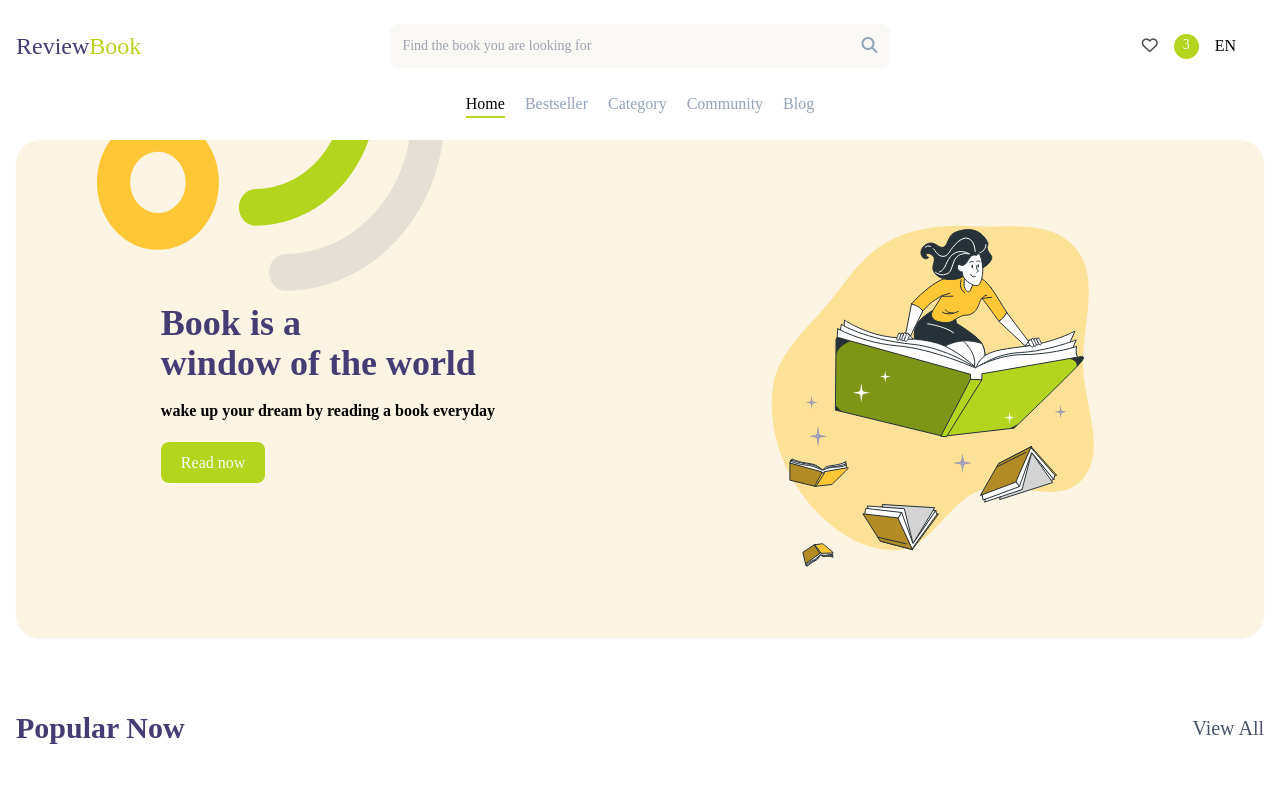
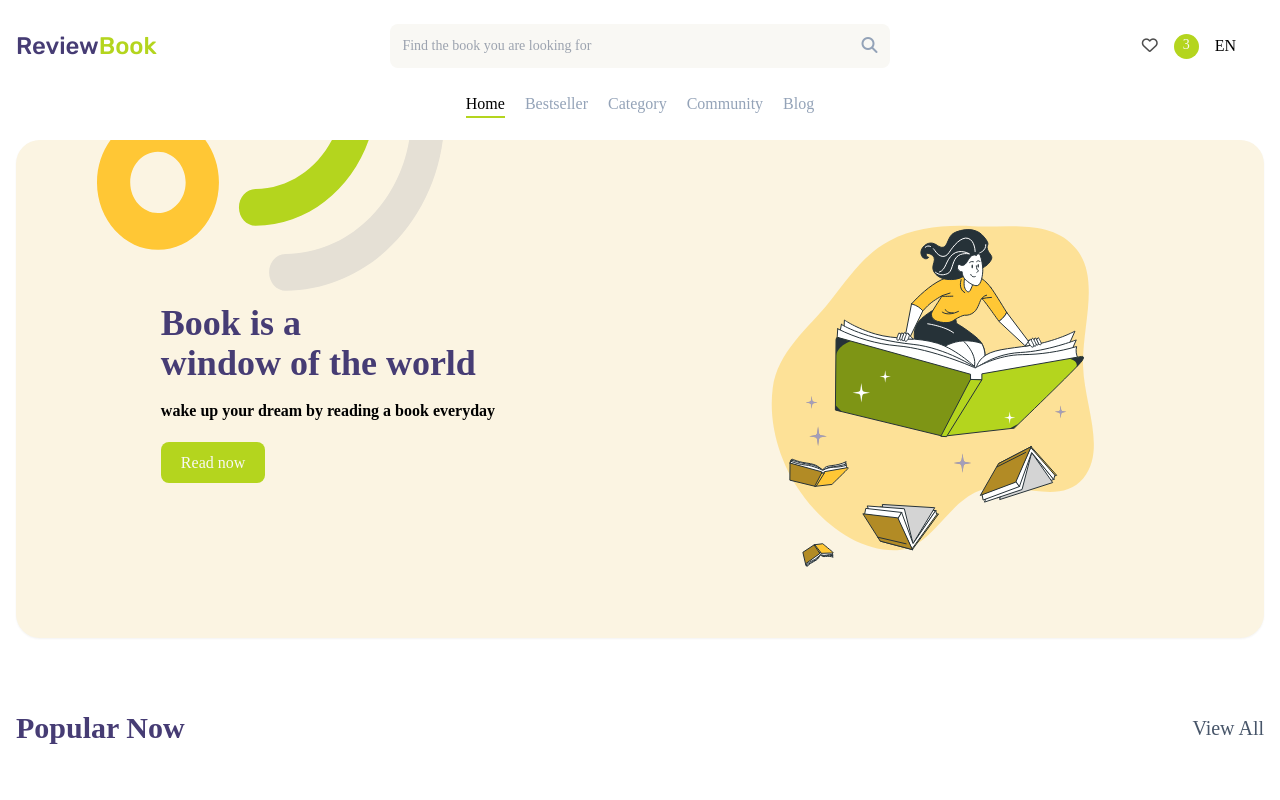
Before and after one commit to Zakkurozu/ReviewBook, a website: page index.html in a window 1280 px wide. Shown: the top 800 px of the page. Drawn offline with nearby package versions, Linux system fonts and the light colour scheme.

Commit message:
Update index.html

```diff
--- a/index.html
+++ b/index.html
@@ -4,6 +4,11 @@
     <meta charset="UTF-8">
     <meta name="viewport" content="width=device-width, initial-scale=1.0">
     <meta name="viewport" content="width=device-width, initial-scale=1.0, maximum-scale=1.0, user-scalable=no">
+    <!-- font rubik -->
+    <link rel="preconnect" href="https://fonts.googleapis.com">
+    <link rel="preconnect" href="https://fonts.gstatic.com" crossorigin>
+    <link href="https://fonts.googleapis.com/css2?family=Poppins:ital,wght@0,100;0,200;0,300;0,400;0,500;0,600;0,700;0,800;0,900;1,100;1,200;1,300;1,400;1,500;1,600;1,700;1,800;1,900&family=Rubik:ital,wght@0,300..900;1,300..900&display=swap" rel="stylesheet">
+
     <link rel="icon" href="./assets/img/icon.png" type="image/x-icon">
     <title>ReviewBook</title>
     <link rel="stylesheet" href="./assets/css/style.css">
```
